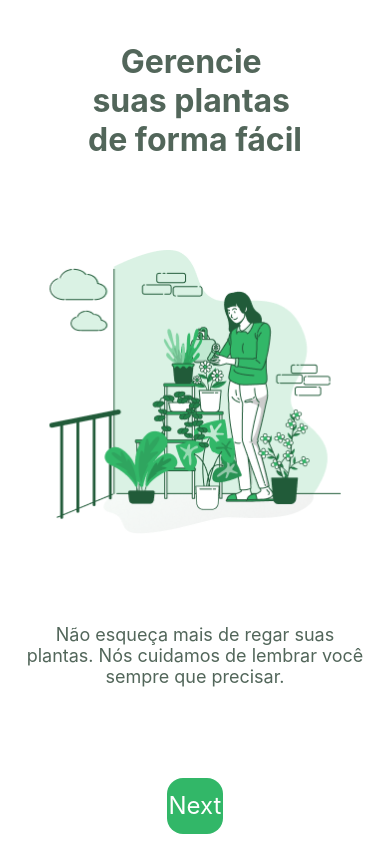
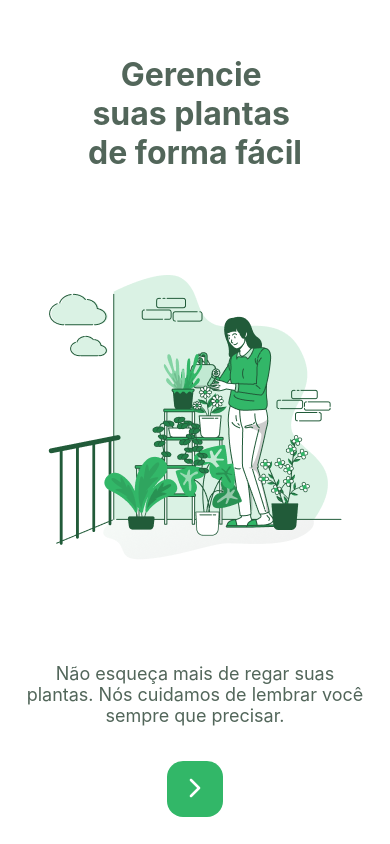
Before and after one commit to AdryelliReiz/nlw-05-plantmanager, a React Native app: screen / in a window 390 px wide. Built offline with nearby package versions, Linux system fonts and the light colour scheme.

Commit message:
refactoring the welcome page

```diff
--- a/package.json
+++ b/package.json
@@ -8,7 +8,10 @@
     "eject": "expo eject"
   },
   "dependencies": {
+    "@expo-google-fonts/jost": "^0.1.0",
+    "@expo/vector-icons": "^12.0.0",
     "expo": "~41.0.0",
+    "expo-font": "~9.1.0",
     "expo-status-bar": "~1.0.4",
     "react": "16.13.1",
     "react-dom": "16.13.1",
--- a/src/pages/Welcome.tsx
+++ b/src/pages/Welcome.tsx
@@ -1,5 +1,14 @@
 import React from 'react';
-import { Image, Text, TouchableOpacity, SafeAreaView, StyleSheet } from 'react-native';
+import {
+    Image,
+    Text,
+    TouchableOpacity,
+    SafeAreaView,
+    StyleSheet,
+    Dimensions,
+} from 'react-native';
+import { Feather } from '@expo/vector-icons';
+
 import colors from '../../styles/colors';
 import wateringImg from '../assets/watering.png';
 
@@ -11,7 +20,11 @@
                 suas plantas {'\n'}
                 de forma fácil</Text>
 
-            <Image source={wateringImg} style={styles.image} />
+            <Image
+                source={wateringImg}
+                style={styles.image}
+                resizeMode='contain'
+            />
 
             <Text style={styles.subtitle} >
                 Não esqueça mais de regar suas plantas.
@@ -22,9 +35,10 @@
                 style={styles.button}
                 activeOpacity={0.7}
             >
-                <Text style={styles.buttonText}>
-                    Next
-                </Text>
+                <Feather
+                    name="chevron-right"
+                    style={styles.buttonIcon}
+                />
             </TouchableOpacity>
         </SafeAreaView>
     )
@@ -34,20 +48,23 @@
     container: {
         flex: 1,
         alignItems: 'center',
-        justifyContent: 'space-between',
+        justifyContent: 'space-around',
     },
     title: {
         fontSize: 32,
         fontWeight: 'bold',
         textAlign: 'center',
         color: colors.heading,
-        marginTop: 42,
+        marginTop: 38,
     },
     subtitle: {
         textAlign: 'center',
         fontSize: 18,
         paddingHorizontal: 20,
         color: colors.heading
+    },
+    image: {
+        height: Dimensions.get('window').height * 0.5,
     },
     button: {
         backgroundColor: colors.green,
@@ -58,12 +75,8 @@
         height: 56,
         width: 56,
     },
-    image: {
-        width: 292,
-        height: 284,
+    buttonIcon: {
+        fontSize: 32,
+        color: colors.white,
     },
-    buttonText: {
-        color: colors.white,
-        fontSize: 24,
-    }
 })
```
Also changed, not shown: 2 other files (tests, documents, lock files or other folders).
